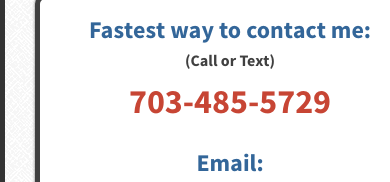
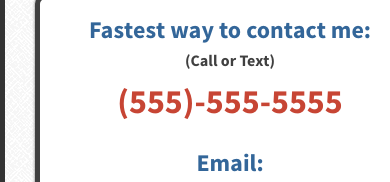
Before and after one commit to KyleSkudlarek/mountvernonpc.com, a plain HTML site: page contact.html in a window 390 px wide. Shown: the part 312-494 px from the top of the page. Drawn offline with Linux system fonts and the light colour scheme.

Commit message:
Changing last phone number

```diff
--- a/contact.html
+++ b/contact.html
@@ -48,7 +48,7 @@
 		<div class="grid_5 cinfo">
 			<h1> Fastest way to contact me: </h1>
 			<h2> (Call or Text) </h2>
-			<h3> 703-485-5729 </h3>
+			<h3> (555)-555-5555 </h3>
 			<h1> Email: </h1>
 			<p><a href="mailto:kyle@mountvernonpc.com">kyle@mountvernonpc.com</a></p>
 		</div>
```
